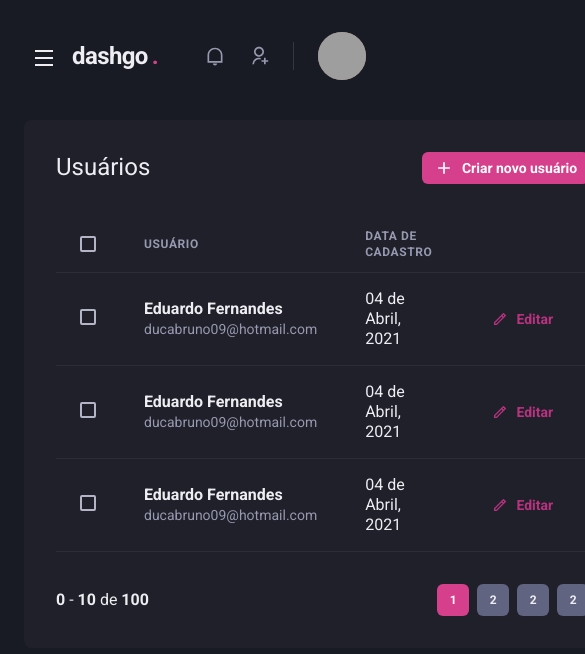
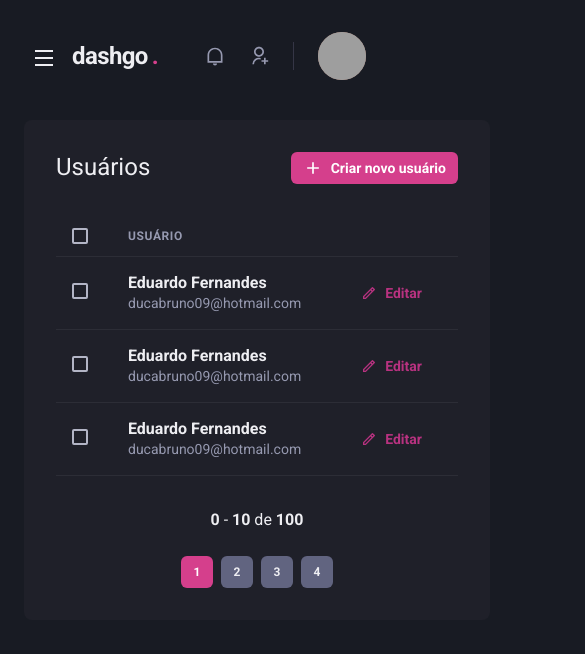
Before and after one commit to EduardoReisUX/dashgo, a Next.js app: page /users in a window 390 px wide. Shown: the top 654 px of the page, 585 px wide, since content can reach past the window. Built offline with nearby package versions, Linux system fonts and the light colour scheme; grey boxes are pictures that could not be loaded.

Commit message:
add responsivity to users page

```diff
--- a/src/components/Pagination/PaginationItem.tsx
+++ b/src/components/Pagination/PaginationItem.tsx
@@ -38,7 +38,7 @@ export function PaginationItem({
         bgColor: "gray.500",
       }}
     >
-      2
+      {number}
     </Button>
   );
 }
--- a/src/components/Pagination/index.tsx
+++ b/src/components/Pagination/index.tsx
@@ -4,7 +4,7 @@ import { PaginationItem } from "./PaginationItem";
 export function Pagination() {
   return (
     <Stack
-      direction={"row"}
+      direction={["column", "row"]}
       spacing={"6"}
       mt={"8"}
       justify={"space-between"}
--- a/src/pages/users/index.tsx
+++ b/src/pages/users/index.tsx
@@ -12,6 +12,8 @@ import {
   Tbody,
   Td,
   Text,
+  useBreakpointValue,
+  TableCaption,
 } from "@chakra-ui/react";
 import { RiAddLine, RiPencilLine } from "react-icons/ri";
 import { Header } from "../../components/Header";
@@ -19,6 +21,11 @@ import { Pagination } from "../../components/Pagination";
 import { Sidebar } from "../../components/Sidebar";
 
 export default function UserList() {
+  const isDesktopVersion = useBreakpointValue({
+    base: false,
+    lg: true,
+  });
+
   return (
     <Box>
       <Header />
@@ -46,17 +53,19 @@ export default function UserList() {
           <Table colorScheme={"whiteAlpha"}>
             <Thead>
               <Tr>
-                <Th px={"6"} color={"gray.300"} width={"8"}>
+                <Th px={["4", "4", "6"]} color={"gray.300"} width={"8"}>
                   <Checkbox colorScheme={"pink"} />
                 </Th>
                 <Th color={"gray.300"}>Usuário</Th>
-                <Th color={"gray.300"}>Data de cadastro</Th>
+                {isDesktopVersion && (
+                  <Th color={"gray.300"}>Data de cadastro</Th>
+                )}
                 <Th color={"gray.300"} width={"8"}></Th>
               </Tr>
             </Thead>
             <Tbody>
               <Tr>
-                <Td px={"6"}>
+                <Td px={["4", "4", "6"]}>
                   <Checkbox colorScheme={"pink"} />
                 </Td>
                 <Td>
@@ -67,7 +76,7 @@ export default function UserList() {
                     </Text>
                   </Box>
                 </Td>
-                <Td>04 de Abril, 2021</Td>
+                {isDesktopVersion && <Td>04 de Abril, 2021</Td>}
                 <Td>
                   <Button
                     as="a"
@@ -82,7 +91,7 @@ export default function UserList() {
                 </Td>
               </Tr>
               <Tr>
-                <Td px={"6"}>
+                <Td px={["4", "4", "6"]}>
                   <Checkbox colorScheme={"pink"} />
                 </Td>
                 <Td>
@@ -93,7 +102,7 @@ export default function UserList() {
                     </Text>
                   </Box>
                 </Td>
-                <Td>04 de Abril, 2021</Td>
+                {isDesktopVersion && <Td>04 de Abril, 2021</Td>}
                 <Td>
                   <Button
                     as="a"
@@ -108,7 +117,7 @@ export default function UserList() {
                 </Td>
               </Tr>
               <Tr>
-                <Td px={"6"}>
+                <Td px={["4", "4", "6"]}>
                   <Checkbox colorScheme={"pink"} />
                 </Td>
                 <Td>
@@ -119,7 +128,7 @@ export default function UserList() {
                     </Text>
                   </Box>
                 </Td>
-                <Td>04 de Abril, 2021</Td>
+                {isDesktopVersion && <Td>04 de Abril, 2021</Td>}
                 <Td>
                   <Button
                     as="a"
```
